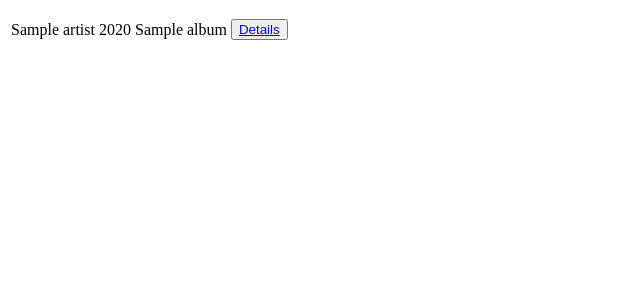
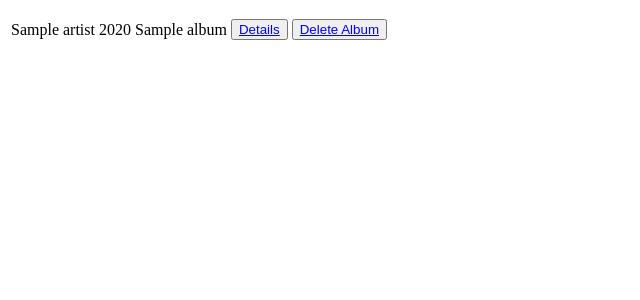
Before and after one commit to FionaEff/fionas_music_database, a Flask app: page /albums in a window 1280 px wide. Shown: the part 88-388 px from the top of the page, without its empty margins (0-640 px from the left). Run offline with Flask 3, Linux system fonts and the light colour scheme; tables that the repository leaves empty hold one stand-in row (values such as "Sample post").

Commit message:
added delete_album route and view and fixed a bug in add_album view when selecting an existing artist and/or genre

```diff
--- a/app/main/routes.py
+++ b/app/main/routes.py
@@ -126,6 +126,9 @@ def albums():
 @bp.route("/add_album", methods=["GET", "POST"])
 def add_album():
 
+    artist = None
+    genre = None
+
     form = AddAlbumForm()
 
     artists = db.session.scalars(sa.select(Artist).order_by(Artist.name)).all()
@@ -146,25 +149,29 @@ def add_album():
             db.session.flush()
 
         elif form.existing_artist.data != 0 and not form.new_artist.data:
-            artist = db.session.get(Artist, form.new_artist.data)
+            artist = db.session.get(Artist, form.existing_artist.data)
 
         else:
             flash(
                 "You can either enter a new artist or select one from the list of existing artists."
             )
 
+            return render_template("add_album.html", title="Add Album", form=form)
+
         if form.new_genre.data and form.existing_genre.data == 0:
             genre = Genre(name=form.new_genre.data)
             db.session.add(genre)
             db.session.flush()
 
-        elif form.existing_genre.data != 0 and not form.existing_genre.data:
+        elif form.existing_genre.data != 0 and not form.new_genre.data:
             genre = db.session.get(Genre, form.existing_genre.data)
 
         else:
             flash(
                 "You can either enter a new genre or select one from the list of existing genres."
             )
+
+            return render_template("add_album.html", title="Add Album", form=form)
 
         new_album = Album(
             title=form.album_name.data,
@@ -229,6 +236,23 @@ def edit_album(album_id):
         return redirect(url_for("main.album_details", album_id=album.id))
 
     return render_template("edit_album.html", title=album.title, form=form, album=album)
+
+
+@bp.route("/albums/<int:album_id>/delete", methods=["GET", "POST"])
+def delete_album(album_id):
+
+    album = db.session.scalar(sa.select(Album).where(Album.id == album_id))
+
+    if not album:
+        flash("Album not found.")
+        return redirect(url_for("main.albums"))
+
+    db.session.delete(album)
+    db.session.commit()
+
+    flash("Album deleted.")
+
+    return redirect(url_for("main.albums"))
 
 
 @bp.route("/tracks/<int:album_id>", methods=["GET", "POST"])
--- a/app/templates/albums.html
+++ b/app/templates/albums.html
@@ -11,6 +11,9 @@
             <td>
                 <button type="button"><a href="{{ url_for('main.album_details', album_id=album.id) }}">Details</a></button>
             </td>
+            <td>
+                <button type="button"><a href="{{ url_for('main.delete_album', album_id=album.id) }}">Delete Album</a></button>
+            </td>
         </tr>
         {% endfor %}
     </table>
```
Also changed, not shown: app.db.
